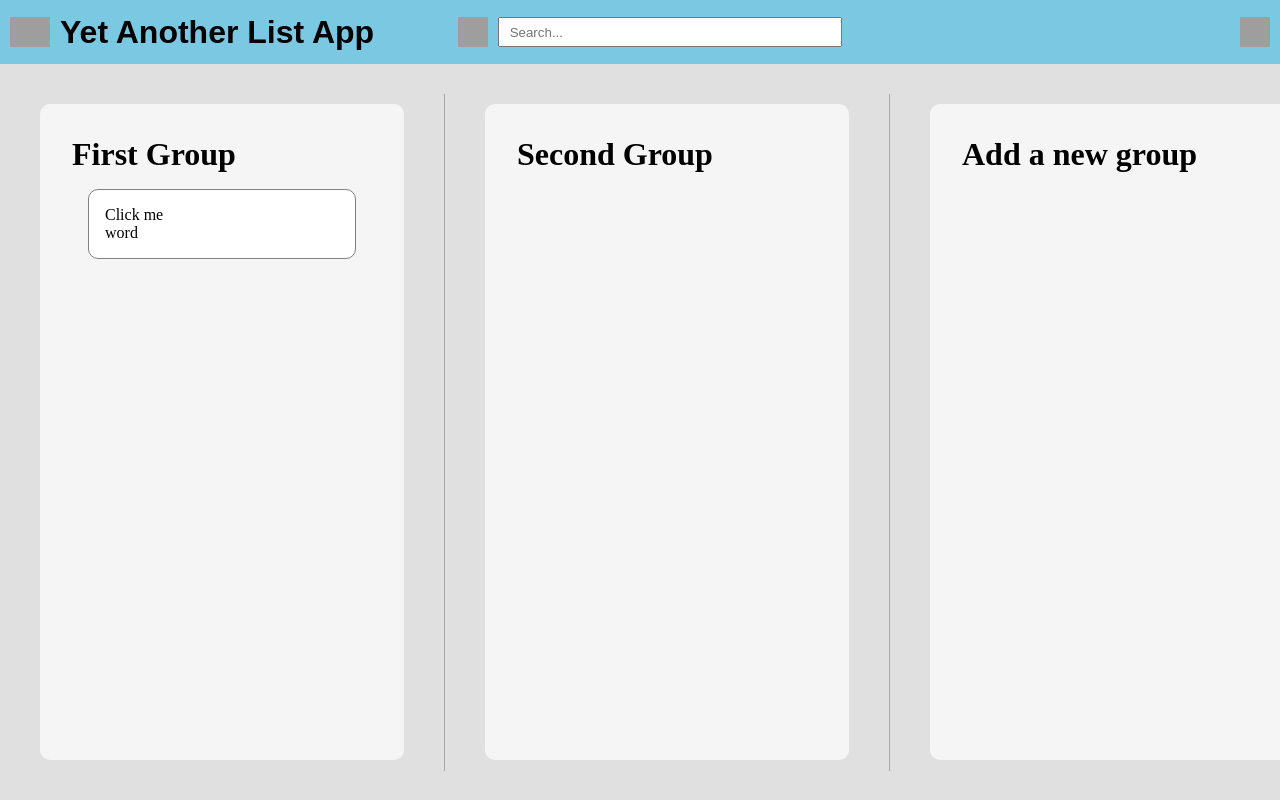
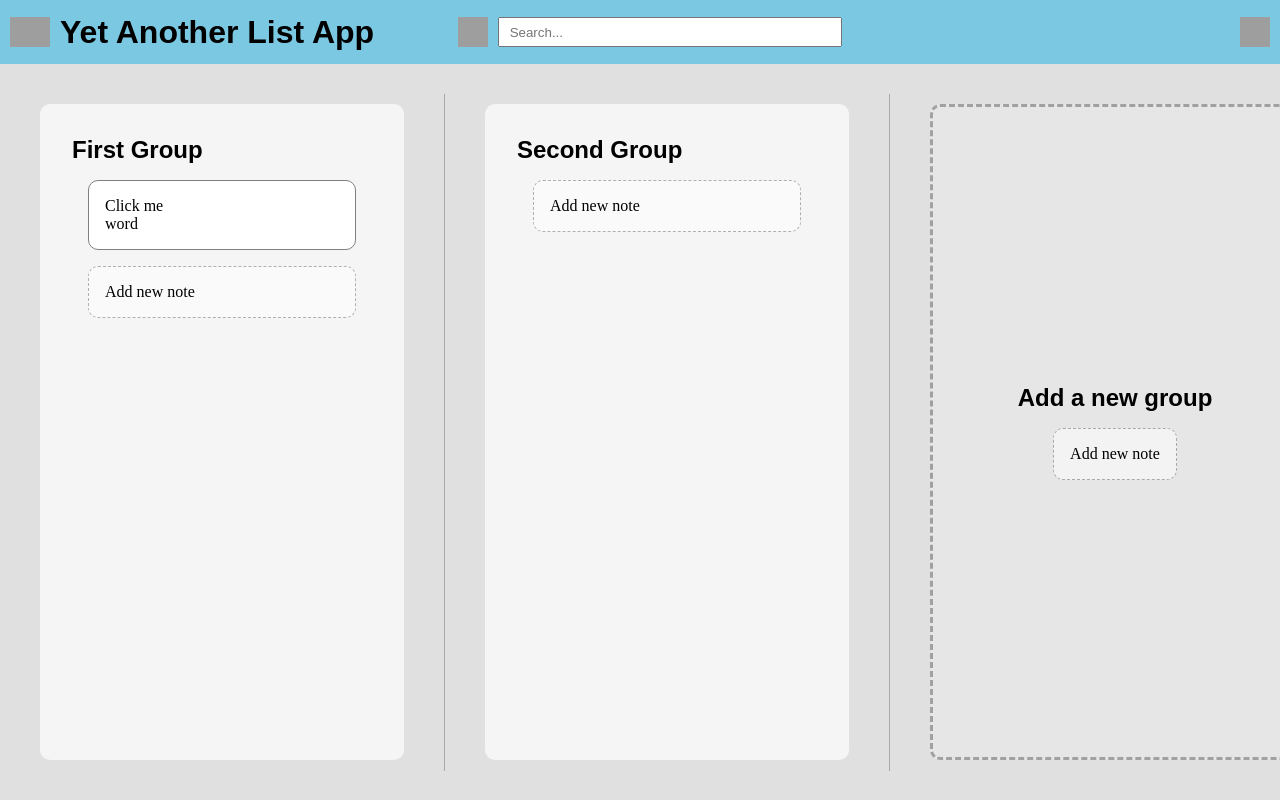
Before and after one commit to llin1592/Yet-Another-List-App, a React (Create React App) app: page / in a window 1280 px wide. Built offline with nearby package versions, Linux system fonts and the light colour scheme; grey boxes are pictures that could not be loaded; the HTML template or start-up script is replaced by a standard one.

Commit message:
added button to add new groups and notes

```diff
--- a/src/Components/Dashboard.js
+++ b/src/Components/Dashboard.js
@@ -13,16 +13,49 @@ function Dashboard() {
     ]);
   }, []);
 
+  function updateNotesHelper(newTitle, newContent, noteIndex, groupIndex) {
+    let tempGroups = [...groups];
+    let tempNotes = [...tempGroups[groupIndex].notes];
+    tempNotes[noteIndex] = { title: newTitle, notes: newContent };
+
+    setGroups([...tempGroups]);
+  }
+
+  const addNotesHelper = (newTitle, newContent, groupIndex) => {
+    let tempGroups = [...groups];
+    tempGroups[groupIndex].notes = [
+      ...tempGroups[groupIndex].notes,
+      { title: newTitle, content: newContent },
+    ];
+
+    console.log([...tempGroups]);
+    setGroups([...tempGroups]);
+  };
+
   return (
     <div className="dashboard-container">
       {/* Close but not this
         https://stackoverflow.com/questions/31284169/parse-error-adjacent-jsx-elements-must-be-wrapped-in-an-enclosing-tag*/}
       {/* https://stackoverflow.com/questions/23840997/how-can-i-return-multiple-lines-jsx-in-another-return-statement-in-react */}
       {groups.map((group, i) => [
-        <Group title={group.title} notes={group.notes} key={i} />,
+        <Group
+          title={group.title}
+          notes={group.notes}
+          key={i}
+          setNotes={(title, content, index) =>
+            updateNotesHelper(title, content, index, i)
+          }
+          addNotes={(title, content) => addNotesHelper(title, content, i)}
+        />,
         <div className="vertical-line"></div>,
       ])}
-      <Group title="Add a new group" notes={[]} />
+      <Group
+        title="Add a new group"
+        notes={[]}
+        onClick={() =>
+          setGroups([...groups, { title: "New Group", notes: [] }])
+        }
+      />
     </div>
   );
 }
--- a/src/Components/Group.js
+++ b/src/Components/Group.js
@@ -3,14 +3,22 @@ import Note from "./Note.js";
 import "../Styles/Group.css";
 
 const Group = (props) => {
-  const [notes, setNotes] = useState([]);
+  let groupType = "group-container";
+
+  if (props.onClick) {
+    groupType += "-add";
+  }
 
   return (
-    <div className="group-container">
-      <h1>{props.title}</h1>
+    <div className={groupType} onClick={props.onClick}>
+      <h2>{props.title}</h2>
       {props.notes.map((note, i) => (
         <Note title={note.title} content={note.content} key={i} />
       ))}
+      <Note
+        title="Add new note"
+        onClick={() => props.addNotes("New note", "Add something!", props.key)}
+      />
     </div>
   );
 };
--- a/src/Components/Header.js
+++ b/src/Components/Header.js
@@ -11,14 +11,7 @@ const Header = (props) => {
           src="https://upload.wikimedia.org/wikipedia/commons/b/b2/Hamburger_icon.svg"
           alt=""
         />
-        <h1
-          style={{
-            fontFamily: "Arial, sans-serif",
-            maxLines: 2,
-          }}
-        >
-          Yet Another List App
-        </h1>
+        <h1>Yet Another List App</h1>
       </div>
 
       <div className="center-header-bar">
--- a/src/Components/Note.js
+++ b/src/Components/Note.js
@@ -2,8 +2,14 @@ import React from "react";
 import "../Styles/Note.css";
 
 const Note = (props) => {
+  let noteType = "note-container";
+
+  if (props.onClick) {
+    noteType += "-add";
+  }
+
   return (
-    <div className="note-container">
+    <div className={noteType} onClick={props.onClick}>
       <p>{props.title}</p>
       <p>{props.content}</p>
     </div>
--- a/src/Styles/App.css
+++ b/src/Styles/App.css
@@ -8,3 +8,7 @@
     flex-direction: column;
     height:100vh;
 }
+
+h1, h2 {
+    font-family: "Arial", "sans-serif";
+}
--- a/src/Styles/Group.css
+++ b/src/Styles/Group.css
@@ -4,12 +4,24 @@
 }
 
 /* Give container a shadow? */
-.group-container {
+.group-container, .group-container-add {
     display: flex;
     min-width: 300px;
     margin: 40px;
     padding: 2em;
     flex-direction: column;
     border-radius: 10px;
+}
+
+.group-container {
     background-color: whitesmoke;
 }
+
+.group-container-add {
+    justify-content: center;
+    align-items: center;
+
+    border-color: rgba(0, 0, 0, 0.3);
+    border-style: dashed;
+    background-color: rgba(245, 245, 245, 0.3);
+}
--- a/src/Styles/Note.css
+++ b/src/Styles/Note.css
@@ -3,8 +3,7 @@
     padding: 0;
 }
 
-.note-container {
-    background-color: white;
+.note-container, .note-container-add {
     border: 1px solid grey;
     border-radius: 10px;
     padding: 1em;
@@ -12,3 +11,13 @@
     margin-left: 1em;
     margin-right: 1em;
 }
+
+.note-container {
+    background-color: white;
+}
+
+.note-container-add {
+    border-color: rgba(0, 0, 0, 0.3);
+    border-style: dashed;
+    background-color: rgba(255, 255, 255, 0.5);
+}
```
